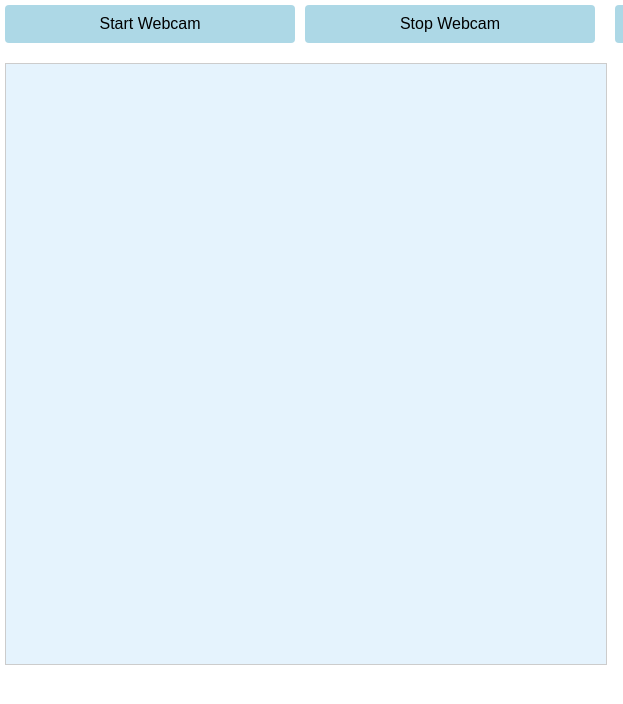
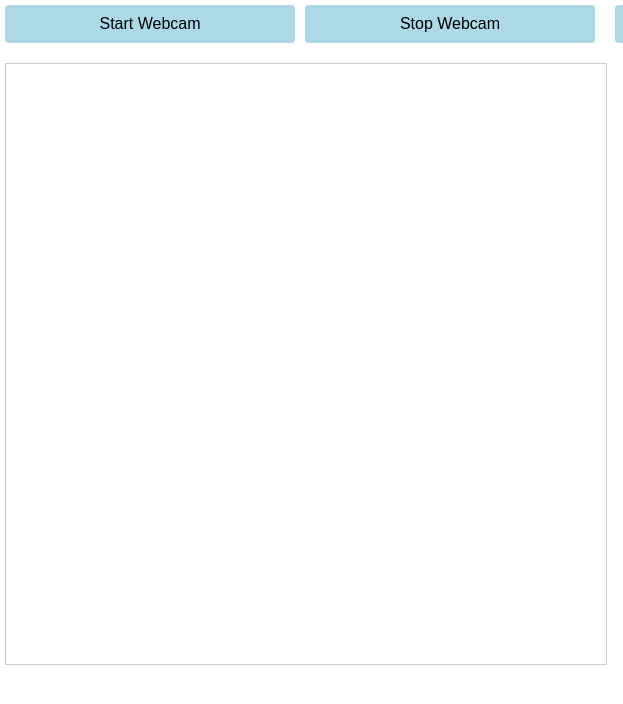
Before and after one commit to smoothiequeens/smoothiequeens.github.io, a plain HTML site: page index.html in a window 1280 px wide. Shown: the full height of the page, 0-623 px from the left. Drawn offline with Linux system fonts and the light colour scheme.

Commit message:
Update style.css

```diff
--- a/style.css
+++ b/style.css
@@ -79,7 +79,6 @@ button {
 canvas {
   margin: 10px 0;
   border: 1px solid #ccc;
-  background: #e5f3fd;
   width: 600px;
   height: 600px;
   display: block;
```
